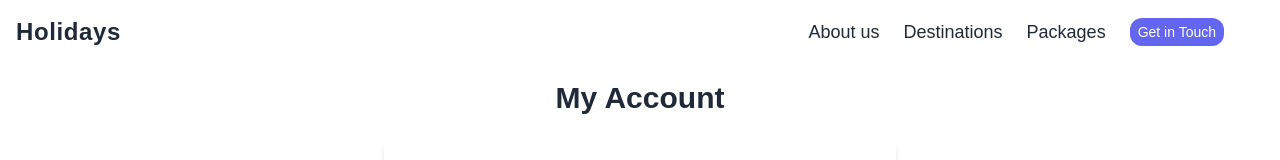
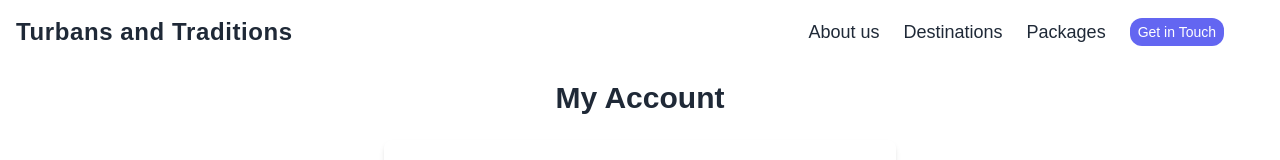
Before and after one commit to aditya000099/holidays, a Next.js app: page /account in a window 1280 px wide. Shown: the top 160 px of the page. Built offline with nearby package versions, Linux system fonts and the light colour scheme; no server answers; sample sign-in values are in the browser's storage; what react-select-country-list would draw is missing.

Commit message:
name change

```diff
--- a/app/components/navbar.js
+++ b/app/components/navbar.js
@@ -50,7 +50,7 @@ export default function Navbar({ textColor, blurredTextColor, blurBehavior }) {
        `}
     >
       <a href="/" className="text-2xl font-extrabold tracking-wide">
-        Holidays
+        Turbans and Traditions
       </a>
 
       {/* Desktop Navigation */}
--- a/app/layout.js
+++ b/app/layout.js
@@ -14,8 +14,8 @@ const geistMono = Geist_Mono({
 });
 
 export const metadata = {
-  title: "Holidays",
-  description: "Bokk your holiday packages and enjoy your holidays",
+  title: "Turban and Traditions",
+  description: "Book your holiday packages and enjoy your holidays",
 };
 
 export default function RootLayout({ children }) {
```
